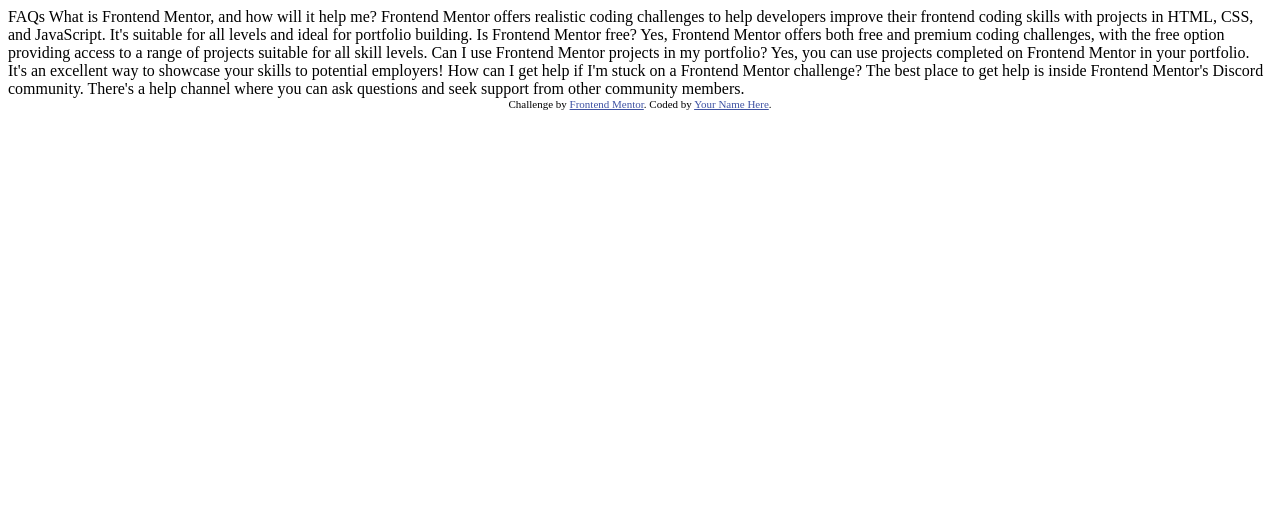
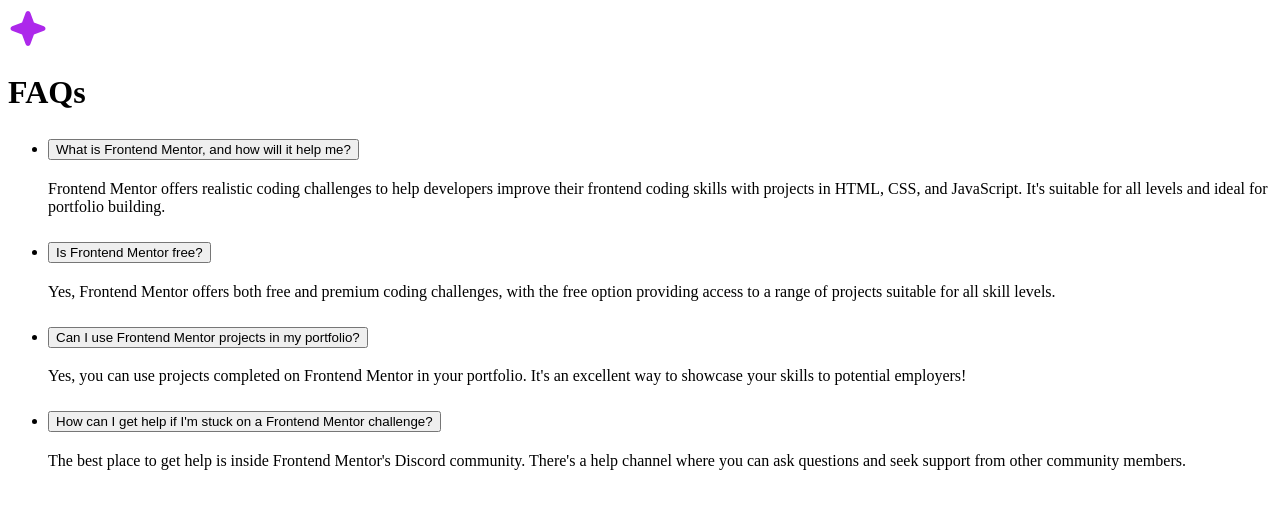
Before and after one commit to JesuSaid/FAQ-Accordion, a plain HTML site: page index.html in a window 1280 px wide. Drawn offline with Linux system fonts and the light colour scheme.

Commit message:
feat: add semantic FAQ page structure.
- Group FAQ content within the main element.
- Add question headings with native buttons.
- Correct the favicon link.

```diff
--- a/index.html
+++ b/index.html
@@ -2,47 +2,34 @@
 <html lang="en">
 <head>
   <meta charset="UTF-8">
-  <meta name="viewport" content="width=device-width, initial-scale=1.0"> <!-- displays site properly based on user's device -->
-
+  <meta name="viewport" content="width=device-width, initial-scale=1.0">
   <link rel="icon" type="image/png" sizes="32x32" href="./assets/images/favicon-32x32.png">
-
-  <title>Frontend Mentor | FAQ accordion</title>
-
-  <!-- Feel free to remove these styles or customise in your own stylesheet 👍 -->
-  <style>
-    .attribution { font-size: 0.6875rem; text-align: center; }
-    .attribution a { color: hsl(228, 45%, 44%); }
-  </style>
+  <title>FAQ Accordion</title>
 </head>
 <body>
-
-  FAQs
-
-  What is Frontend Mentor, and how will it help me?
-
-  Frontend Mentor offers realistic coding challenges to help developers improve their
-  frontend coding skills with projects in HTML, CSS, and JavaScript. It's suitable for
-  all levels and ideal for portfolio building.
-
-  Is Frontend Mentor free?
-
-  Yes, Frontend Mentor offers both free and premium coding challenges, with the free
-  option providing access to a range of projects suitable for all skill levels.
-
-  Can I use Frontend Mentor projects in my portfolio?
-
-  Yes, you can use projects completed on Frontend Mentor in your portfolio. It's an excellent
-  way to showcase your skills to potential employers!
-
-  How can I get help if I'm stuck on a Frontend Mentor challenge?
-
-  The best place to get help is inside Frontend Mentor's Discord community. There's a help
-  channel where you can ask questions and seek support from other community members.
-
-
-  <footer class="attribution">
-    Challenge by <a href="https://www.frontendmentor.io?ref=challenge">Frontend Mentor</a>.
-    Coded by <a href="#">Your Name Here</a>.
-  </footer>
+  <main>
+    <header>
+      <img src="./assets/images/icon-star.svg" alt="">
+      <h1>FAQs</h1>
+    </header>
+    <ul>
+      <li>
+        <h2><button type="button">What is Frontend Mentor, and how will it help me?</button></h2>
+        <p>Frontend Mentor offers realistic coding challenges to help developers improve their frontend coding skills with projects in HTML, CSS, and JavaScript. It's suitable for all levels and ideal for portfolio building.</p>
+      </li>
+      <li>
+        <h2><button type="button">Is Frontend Mentor free?</button></h2>
+        <p>Yes, Frontend Mentor offers both free and premium coding challenges, with the free option providing access to a range of projects suitable for all skill levels.</p>
+      </li>
+      <li>
+        <h2><button type="button">Can I use Frontend Mentor projects in my portfolio?</button></h2>
+        <p>Yes, you can use projects completed on Frontend Mentor in your portfolio. It's an excellent way to showcase your skills to potential employers!</p>
+      </li>
+      <li>
+        <h2><button type="button">How can I get help if I'm stuck on a Frontend Mentor challenge?</button></h2>
+        <p>The best place to get help is inside Frontend Mentor's Discord community. There's a help channel where you can ask questions and seek support from other community members.</p>
+      </li>
+    </ul>
+  </main>
 </body>
 </html>
```
Also changed, not shown: 1 other file.
